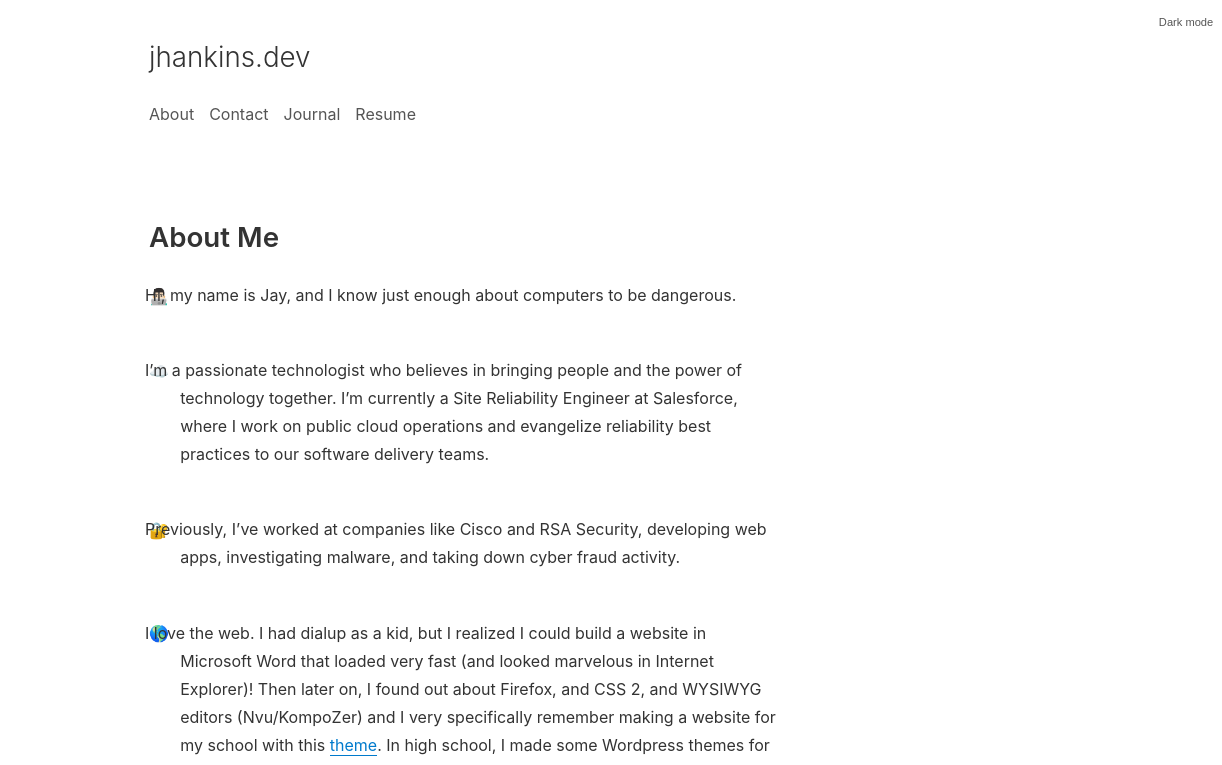
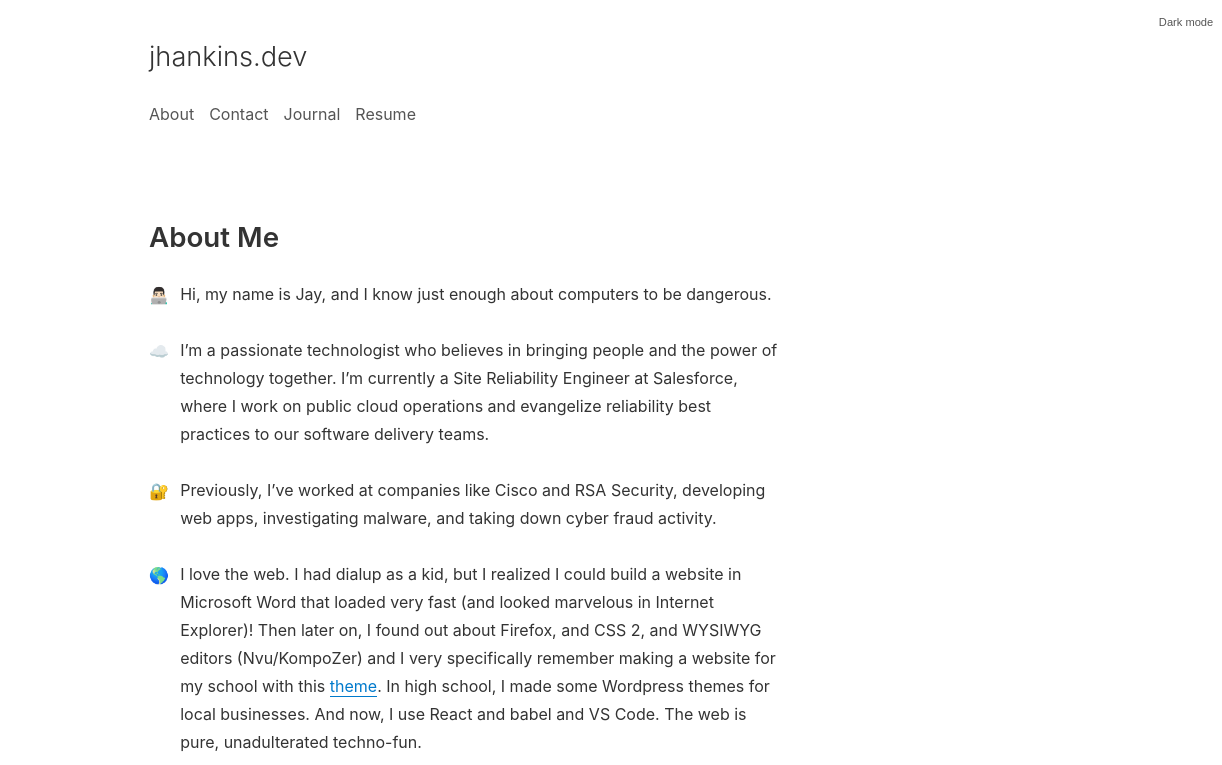
Before and after one commit to jay-hankins/jhankins.dev, a Gatsby site: page /about in a window 1280 px wide. Shown: the top 765 px of the page, 0-1222 px from the left. Built offline with nearby package versions, Linux system fonts and the light colour scheme; Gatsby itself is replaced by a stand-in of ours; some packages are replaced by stand-ins of ours.

Commit message:
Great changes, the best changes. It was a perfect change.

```diff
--- a/src/components/AboutLayout.js
+++ b/src/components/AboutLayout.js
@@ -10,9 +10,20 @@ import { rhythm } from '../utils/typography';
 import styled from 'styled-components';
 import DarkModeSwitcherButton from '../components/DarkmodeSwitcherButton';
 
-const Header = styled.h2`
+const Header = styled.h1`
   margin-top: 0;
   font-weight: 300;
+  font-size: 1.7rem;
+  ${props => {
+    if (props.darkMode) {
+      return `
+  transition: all 0.3s ease;
+
+  a, a:visited {
+    color: #fff !important;
+  }`;
+    }
+  }}
 `;
 
 const StyledLink = styled(Link)`
@@ -57,9 +68,6 @@ const LeftContainer = styled.div`
   margin: 0 10%;
   max-width: ${rhythm(24)};
   padding: ${rhythm(1.5)} ${rhythm(3 / 4)};
-  p {
-    text-indent: -2.2rem;
-  }
 `;
 
 class AboutLayout extends React.Component {
@@ -72,7 +80,7 @@ class AboutLayout extends React.Component {
           <FlexContainer darkMode={themeObj.darkMode}>
             <MainContainer>
               <LeftContainer>
-                <Header>
+                <Header darkMode={themeObj.darkMode}>
                   <StyledLink to={`/`}>{title}</StyledLink>
                 </Header>
 
--- a/src/components/AboutParagraph.jsx
+++ b/src/components/AboutParagraph.jsx
@@ -5,7 +5,6 @@ import styled from 'styled-components';
 
 const FlexDiv = styled.div`
   display: flex;
-  margin-bottom: 1.2rem;
 `;
 
 const Emoji = styled.span`
--- a/src/pages/404.js
+++ b/src/pages/404.js
@@ -2,7 +2,7 @@ import React from 'react';
 import { graphql } from 'gatsby';
 
 import Layout from '../components/Layout';
-import SEO from '../components/seo';
+import SEO from '../components/SEO';
 
 class NotFoundPage extends React.Component {
   render() {
--- a/src/pages/contact.jsx
+++ b/src/pages/contact.jsx
@@ -2,7 +2,7 @@ import React from 'react';
 import { graphql } from 'gatsby';
 
 import Layout from '../components/Layout';
-import SEO from '../components/seo';
+import SEO from '../components/SEO';
 
 class About extends React.Component {
   render() {
--- a/src/pages/index.jsx
+++ b/src/pages/index.jsx
@@ -3,7 +3,7 @@ import { Link, graphql } from 'gatsby';
 
 import Bio from '../components/Bio';
 import Layout from '../components/Layout';
-import SEO from '../components/seo';
+import SEO from '../components/SEO';
 import Menu from '../components/Menu';
 import { rhythm } from '../utils/typography';
 
--- a/src/pages/journal.jsx
+++ b/src/pages/journal.jsx
@@ -2,7 +2,7 @@ import React from 'react';
 import { Link, graphql } from 'gatsby';
 
 import Layout from '../components/Layout';
-import SEO from '../components/seo';
+import SEO from '../components/SEO';
 import { rhythm } from '../utils/typography';
 import styled from 'styled-components';
 
@@ -22,9 +22,10 @@ class Journal extends React.Component {
     return (
       <Layout location={this.props.location} title={siteTitle}>
         <SEO
-          title="Blog"
+          title="Journal"
           keywords={[
             `blog`,
+            `journal`,
             `javascript`,
             `react`,
             `gatsby`,
--- a/src/pages/old-about.js
+++ b/src/pages/old-about.js
@@ -3,7 +3,7 @@ import { graphql } from 'gatsby';
 import styled from 'styled-components';
 
 import Layout from '../components/Layout';
-import SEO from '../components/seo';
+import SEO from '../components/SEO';
 
 const BigText = styled.h1`
   font-weight: 700;
--- a/src/templates/blog-post.js
+++ b/src/templates/blog-post.js
@@ -5,7 +5,7 @@ import hash from 'hash-sum';
 
 import Bio from '../components/Bio';
 import Layout from '../components/Layout';
-import SEO from '../components/seo';
+import SEO from '../components/SEO';
 import PGPInfo from '../components/PGPInfo';
 import { rhythm, scale } from '../utils/typography';
 import ThemeContext from '../context/ThemeContext';
--- a/src/templates/journal-post.js
+++ b/src/templates/journal-post.js
@@ -6,7 +6,7 @@ import hash from 'hash-sum';
 
 import Bio from '../components/Bio';
 import Layout from '../components/Layout';
-import SEO from '../components/seo';
+import SEO from '../components/SEO';
 import PGPInfo from '../components/PGPInfo';
 import { rhythm, scale } from '../utils/typography';
 import ThemeContext from '../context/ThemeContext';
```
Also changed, not shown: package.json (+9 -9 lines), src/components/Layout.js (+11 -1 lines), src/pages/about.mdx (+8 -0 lines), 1 other file.
